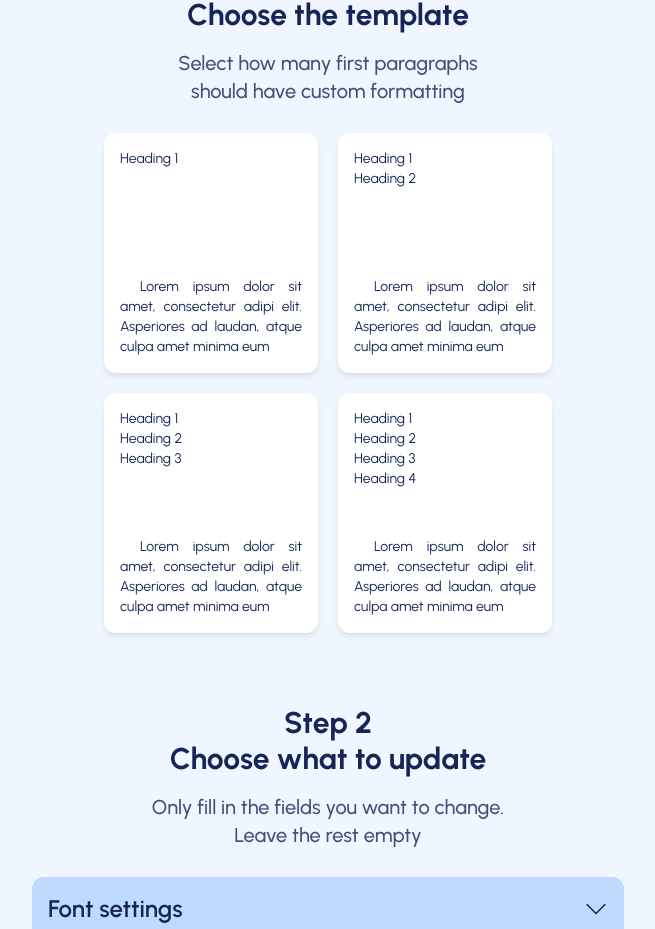
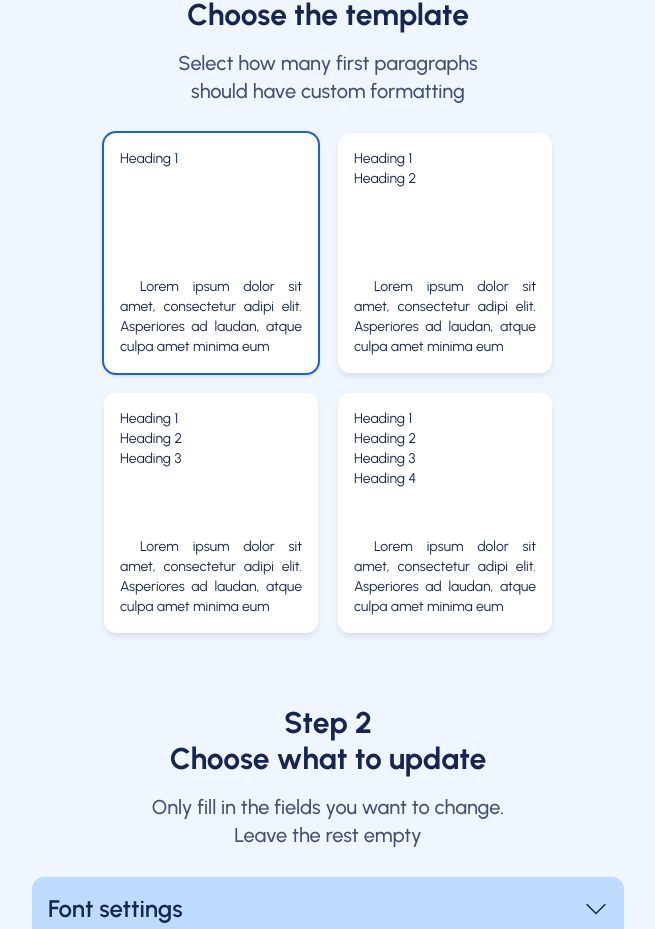
Before and after one commit to EgorFray/fdword, a React (Vite) app in the folder frontend/: page /dashboard in a window 1280 px wide. Shown: the part 1027-1956 px from the top of the page, without its empty margins (312-967 px from the left). Built offline with nearby package versions, Linux system fonts and the light colour scheme.

Commit message:
Add selected state for templates

```diff
--- a/frontend/src/pages/Dashboard.jsx
+++ b/frontend/src/pages/Dashboard.jsx
@@ -10,6 +10,7 @@ function Dashboard() {
   const [selectedParagraphs, setSelectedParagraphs] = useState(
     templates.slice(0, 1),
   );
+  const [isSelected, setIsSelected] = useState(1);
   const templatesRef = useRef(null);
 
   function handleClick() {
@@ -20,6 +21,7 @@ function Dashboard() {
 
   function handleSelectParagraphs(headingCount) {
     setSelectedParagraphs(templates.slice(0, headingCount));
+    setIsSelected(headingCount);
   }
 
   return (
@@ -32,6 +34,7 @@ function Dashboard() {
       <Templates
         templatesRef={templatesRef}
         handleSelectParagraphs={handleSelectParagraphs}
+        isSelected={isSelected}
       />
       <Modifier selectedParagraphs={selectedParagraphs} />
     </PageLayout>
--- a/frontend/src/ui/TemplateCard.jsx
+++ b/frontend/src/ui/TemplateCard.jsx
@@ -1,8 +1,8 @@
-function TemplateCard({ headingCount, handleSelectParagraphs }) {
+function TemplateCard({ headingCount, handleSelectParagraphs, isSelected }) {
   return (
     <button
       onClick={() => handleSelectParagraphs(headingCount)}
-      className="flex h-55 w-37.5 cursor-pointer flex-col rounded-xl bg-white p-4 shadow-[0_4px_6px_-1px_rgba(0,0,0,0.1)] hover:ring-2 hover:ring-blue-600 focus:outline-none focus-visible:ring-2 focus-visible:ring-blue-600 focus-visible:ring-offset-2 md:h-60 md:w-53.5"
+      className={`flex h-55 w-37.5 cursor-pointer flex-col rounded-xl bg-white p-4 shadow-[0_4px_6px_-1px_rgba(0,0,0,0.1)] hover:ring-2 hover:ring-blue-600 focus:outline-none focus-visible:ring-2 focus-visible:ring-blue-600 focus-visible:ring-offset-2 md:h-60 md:w-53.5 ${isSelected ? "ring-2 ring-blue-600" : "hover:ring-2 hover:ring-blue-600"}`}
     >
       {Array.from({ length: headingCount }, (_, index) => (
         <p key={index} className="text-xs md:text-sm">
--- a/frontend/src/ui/Templates.jsx
+++ b/frontend/src/ui/Templates.jsx
@@ -3,7 +3,7 @@ import MainHeading from "./MainHeading";
 import SubHeading from "./SubHeading";
 import TemplateCard from "./TemplateCard";
 
-function Templates({ templatesRef, handleSelectParagraphs }) {
+function Templates({ templatesRef, handleSelectParagraphs, isSelected }) {
   return (
     <section
       className="flex scroll-mt-16 flex-col items-center gap-4 md:gap-7"
@@ -23,6 +23,7 @@ function Templates({ templatesRef, handleSelectParagraphs }) {
           <TemplateCard
             key={template.id}
             headingCount={template.headingCount}
+            isSelected={isSelected === template.headingCount}
             handleSelectParagraphs={handleSelectParagraphs}
           />
         ))}
```
